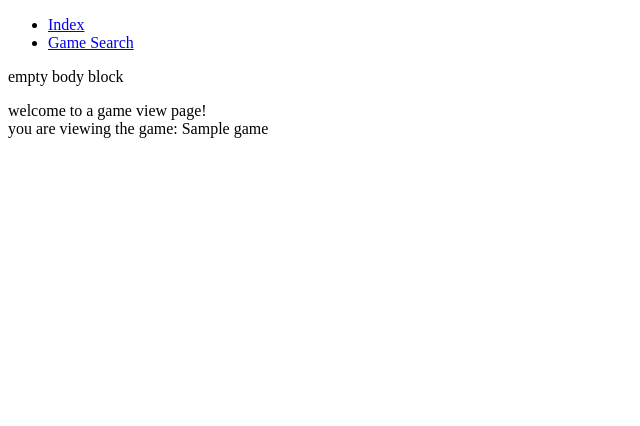
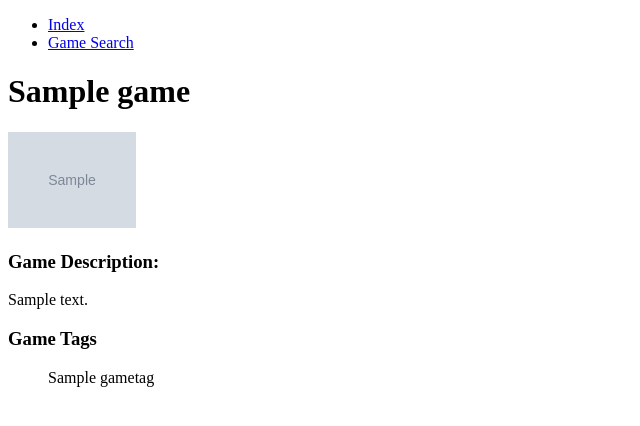
Before and after one commit to nathanlogie/neuro_arcade, a Django app: a page that uses neuro_arcade/templates/game_view.html in a window 1280 px wide. Shown: the top 426 px of the page, without its empty margins (0-640 px from the left). Run offline with Django 3.2, Linux system fonts and the light colour scheme; tables that the repository leaves empty hold one stand-in row (values such as "Sample post"); grey boxes marked "Sample" are stand-in pictures.

Commit message:
Game View: added some basic info to the game view

```diff
--- a/neuro_arcade/na/views.py
+++ b/neuro_arcade/na/views.py
@@ -30,7 +30,8 @@ def game_search(request: HttpRequest) -> HttpResponse:
 
 def game_view(request: HttpRequest, game_name_slug: str) -> HttpResponse:
     game = get_object_or_404(Game, slug=game_name_slug)
-    return render(request, 'game_view.html', {"game_name": game.name})
+    context = {"game": game}
+    return render(request, 'game_view.html', context)
 
 
 def game_data_add(request: HttpRequest, game_name_slug: str) -> HttpResponse:
--- a/neuro_arcade/templates/game_view.html
+++ b/neuro_arcade/templates/game_view.html
@@ -1,9 +1,16 @@
 {% extends "base.html" %}
 
 {% block body_block %}
-    {{ block.super }}
+    <h1>{{ game.name }}</h1>
+    <img src="{{ game.icon.url }}" width=128>
+    <h3>Game Description:</h3>
     <p>
-        welcome to a game view page! <br>
-        you are viewing the game: {{ game_name }}
+        {{ game.description }}
     </p>
+    <h3>Game Tags</h3>
+    {% if game.tags %}
+        {% for tag in game.tags.all %}
+            <ul>{{ tag.name }}</ul>
+        {% endfor %}
+    {% endif %}
 {% endblock %}
```
